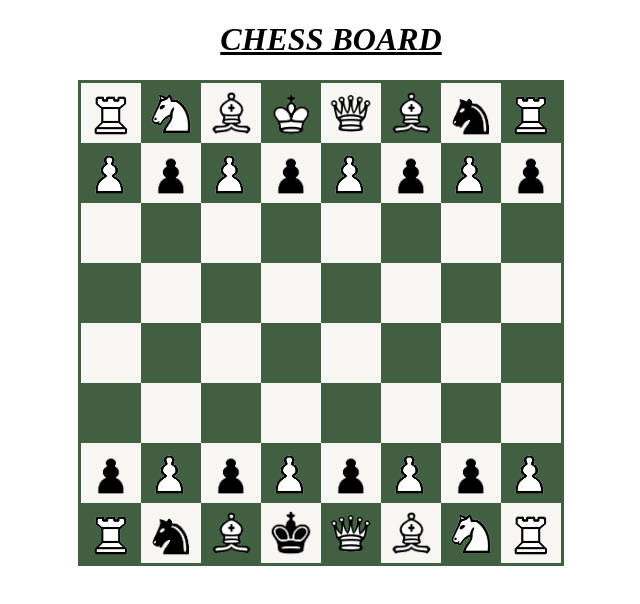
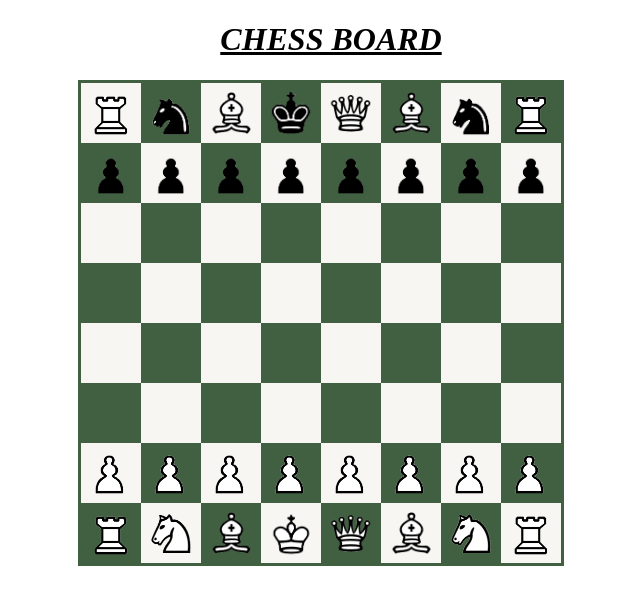
Before and after one commit to Faizan1-6/chess-board, a plain HTML site: page index.html in a window 1280 px wide. Shown: the whole page, without its empty margins (309-949 px from the left). Drawn offline with Linux system fonts and the light colour scheme.

Commit message:
chess board

```diff
--- a/index.html
+++ b/index.html
@@ -88,53 +88,53 @@
     <div class="main">
     <div>
    <div class="box1"><img src="pic 6.png" alt="" width="50px"></div>
-   <div class="box2"><img src="pic 5.png" alt="" width="55px" ></div>
+   <div class="box2"><img src="pic 3.png" alt="" width="55px" ></div>
    <div class="box1"></div>
    <div class="box2"></div>
    <div class="box1"></div>
    <div class="box2"></div>
-   <div class="box1"><img src="pic 3.png" alt="" width="55px"></div>
+   <div class="box1"><img src="pic 5.png" alt="" width="55px"></div>
    <div class="box2"><img src="pic 6.png" alt="" width="50px" ></div>
 
 </div>
  <div >
-   <div class="box2"><img src="pic 1.png" alt="" width="70px"></div>
+   <div class="box2"><img src="pic 10.png" alt="" width="70px"></div>
    <div class="box1"><img src="pic 3.png" alt="" width="55px"></div>
    <div class="box2"></div>
    <div class="box1"></div>
    <div class="box2"></div>
    <div class="box1"></div>
    <div class="box2"><img src="pic 5.png" alt="" width="55px"></div>
-   <div class="box1"><img src="pic 10.png" alt="" width="70px"></div>
+   <div class="box1"><img src="pic 1.png" alt="" width="70px"></div>
 </div>
 <div>
    <div class="box1"><img src="pic 2 (1).png" alt="" width="70px"></div>
-   <div class="box2"><img src="pic 5.png" alt="" width="55px"></div>
+   <div class="box2"><img src="pic 3.png" alt="" width="55px"></div>
    <div class="box1"></div>
    <div class="box2"></div>
    <div class="box1"></div>
    <div class="box2"></div>
-   <div class="box1"><img src="pic 3.png" alt="" width="55px"></div>
+   <div class="box1"><img src="pic 5.png" alt="" width="55px"></div>
    <div class="box2"><img src="pic 2 (1).png" alt="" width="70px"></div>
 </div>
 <div >
-   <div class="box2"><img src="pic 4.png" alt="" width="70px"></div>
+   <div class="box2"><img src="pic 7.png" alt="" width="70px"></div>
    <div class="box1"><img src="pic 3.png" alt="" width="55px"></div>
    <div class="box2"></div>
    <div class="box1"></div>
    <div class="box2"></div>
    <div class="box1"></div>
    <div class="box2"><img src="pic 5.png" alt="" width="55px"></div>
-   <div class="box1"><img src="pic 7.png" alt="" width="70px"></div>
+   <div class="box1"><img src="pic 4.png" alt="" width="70px"></div>
 </div>
  <div>
    <div class="box1"><img src="pic 8.png" alt="" width="60px"></div>
-   <div class="box2"><img src="pic 5.png" alt="" width="55px"></div>
+   <div class="box2"><img src="pic 3.png" alt="" width="55px"></div>
    <div class="box1"></div>
    <div class="box2"></div>
    <div class="box1"></div>
    <div class="box2"></div>
-   <div class="box1"><img src="pic 3.png" alt="" width="55px"></div>
+   <div class="box1"><img src="pic 5.png" alt="" width="55px"></div>
    <div class="box2"><img src="pic 8.png" alt="" width="60px"></div>
 </div>
 <div >
@@ -149,12 +149,12 @@
 </div>
 <div>
    <div class="box1"><img src="pic 10.png" alt="" width="70px"></div>
-   <div class="box2"><img src="pic 5.png" alt="" width="55px"></div>
+   <div class="box2"><img src="pic 3.png" alt="" width="55px"></div>
    <div class="box1"></div>
    <div class="box2"></div>
    <div class="box1"></div>
    <div class="box2"></div>
-   <div class="box1"><img src="pic 3.png" alt="" width="55px"></div>
+   <div class="box1"><img src="pic 5.png" alt="" width="55px"></div>
    <div class="box2"><img src="pic 1.png" alt="" width="70px"></div>
 </div>
 <div >
```
